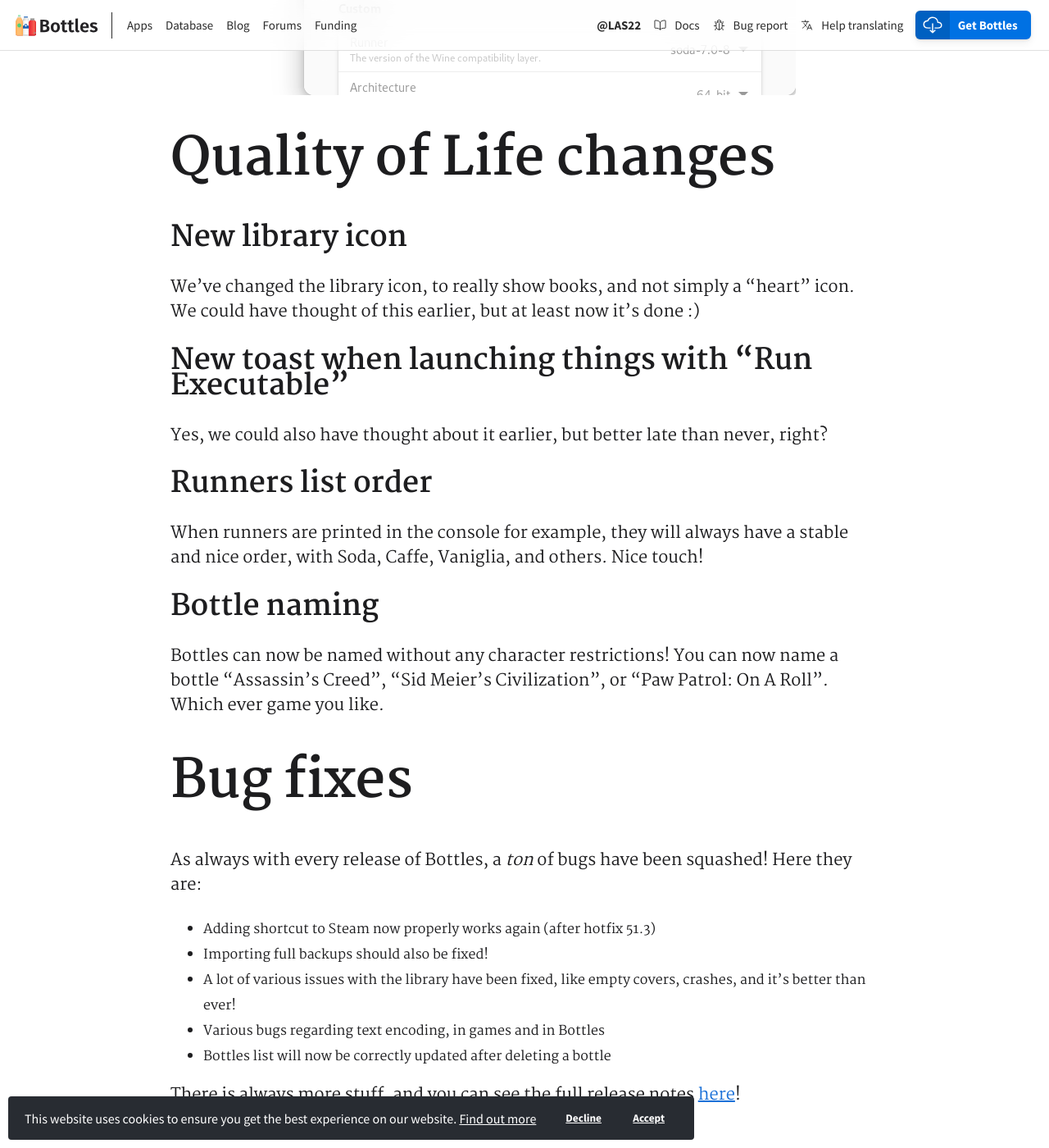
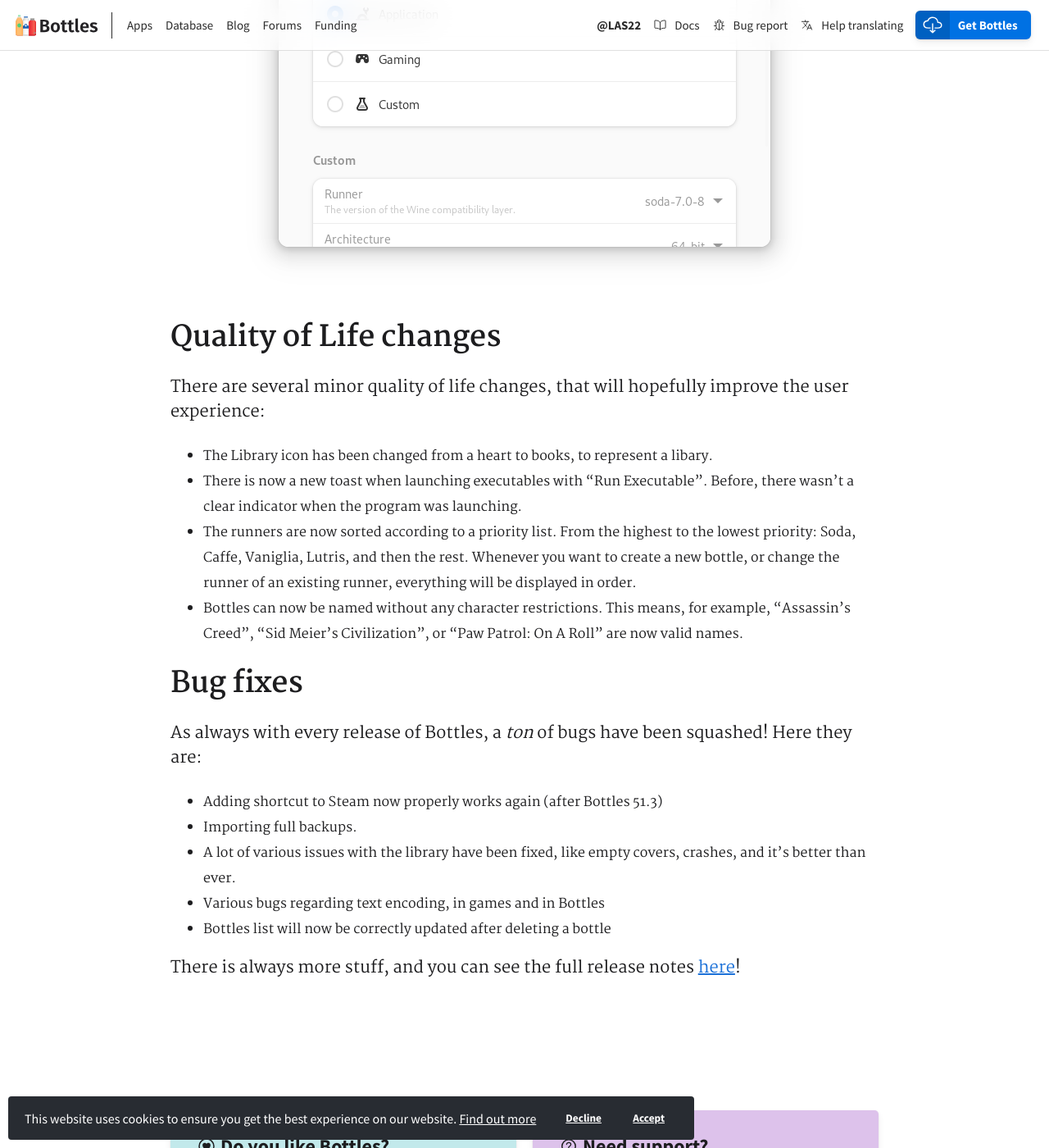
Before and after one commit to bottlesdevs/website, a Jekyll site: the page built from _posts/2023-02-20-release-51.0.md, in a window 1280 px wide and 1400 px high, scrolled down 1511 px. Shown: the whole window at 82% size. Built offline with Jekyll 4.4.1, drawn with Linux system fonts in a browser that asks for light colours; nearby versions of some CDN libraries; comment, search, counter and statistics services are not loaded; some of the changed text lies outside the part shown.

Commit message:
Review Release 51.0

```diff
--- a/_posts/2023-02-20-release-51.0.md
+++ b/_posts/2023-02-20-release-51.0.md
@@ -20,31 +20,28 @@
 
 Let's dive right into it!
 
-# "New Bottle" interface
-We've changed this dialog, as it was not really clear which environment was selected. Now, we use radio buttons, and it's prettier than ever!
+## New "New Bottle" interface
+The old "New Bottle" interface had several issues:
+- There wasn't a clear indicator for which environment was chosen, especially when the Custom environment was selected and then collapsed.
+- The window would increase and shrink in each page, and when the Custom environment was selected or collapsed. This was distracting, as windows generally shouldn't unknowingly expand and shrink.
 
+Both of these issues are now addressed with the brand new "New Bottle" dialog! We switched to radio buttons and changed from an expander section for the Custom environment to a "Custom" section. This section will only be editable when the Custom environment is chosen.
 
 <img tooltip="New Bottle Dialog" class="on-light" src="/uploads/bottles-new-bottle-light.png" />
 <img tooltip="New Bottle Dialog" class="on-dark" src="/uploads/bottles-new-bottle-dark.png" />
 
-# Quality of Life changes
-## New library icon
-We've changed the library icon, to really show books, and not simply a "heart" icon. We could have thought of this earlier, but at least now it's done :)
+## Quality of Life changes
+There are several minor quality of life changes, that will hopefully improve the user experience:
+- The Library icon has been changed from a heart to books, to represent a libary.
+- There is now a new toast when launching executables with "Run Executable". Before, there wasn't a clear indicator when the program was launching.
+- The runners are now sorted according to a priority list. From the highest to the lowest priority: Soda, Caffe, Vaniglia, Lutris, and then the rest. Whenever you want to create a new bottle, or change the runner of an existing runner, everything will be displayed in order.
+- Bottles can now be named without any character restrictions. This means, for example, "Assassin's Creed", "Sid Meier’s Civilization", or "Paw Patrol: On A Roll" are now valid names.
 
-## New toast when launching things with "Run Executable"
-Yes, we could also have thought about it earlier, but better late than never, right?
-
-## Runners list order
-When runners are printed in the console for example, they will always have a stable and nice order, with Soda, Caffe, Vaniglia, and others. Nice touch!
-
-## Bottle naming
-Bottles can now be named without any character restrictions! You can now name a bottle "Assassin's Creed", "Sid Meier’s Civilization", or "Paw Patrol: On A Roll". Which ever game you like.
-
-# Bug fixes
+## Bug fixes
 As always with every release of Bottles, a *ton* of bugs have been squashed! Here they are:
-- Adding shortcut to Steam now properly works again (after hotfix 51.3)
-- Importing full backups should also be fixed!
-- A lot of various issues with the library have been fixed, like empty covers, crashes, and it's better than ever!
+- Adding shortcut to Steam now properly works again (after Bottles 51.3)
+- Importing full backups.
+- A lot of various issues with the library have been fixed, like empty covers, crashes, and it's better than ever.
 - Various bugs regarding text encoding, in games and in Bottles
 - Bottles list will now be correctly updated after deleting a bottle
 
```
Also changed, not shown: uploads/bottles-new-bottle-dark.png, uploads/bottles-new-bottle-light.png.
